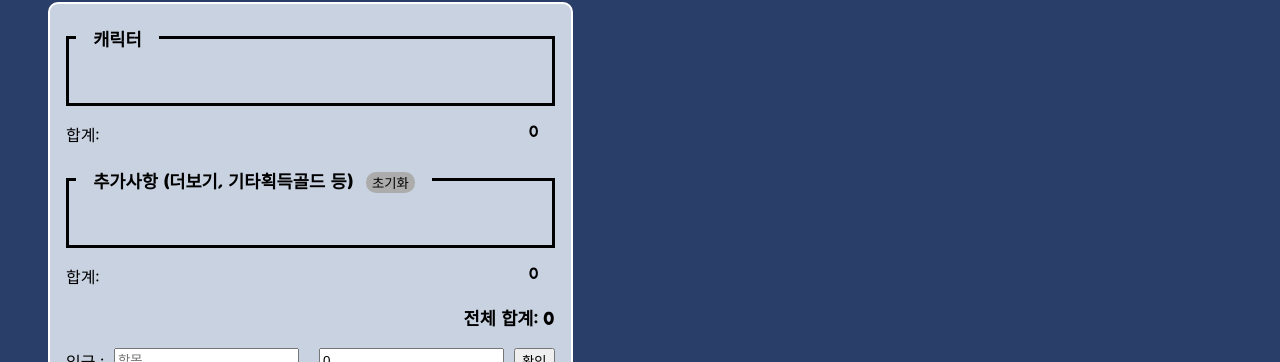
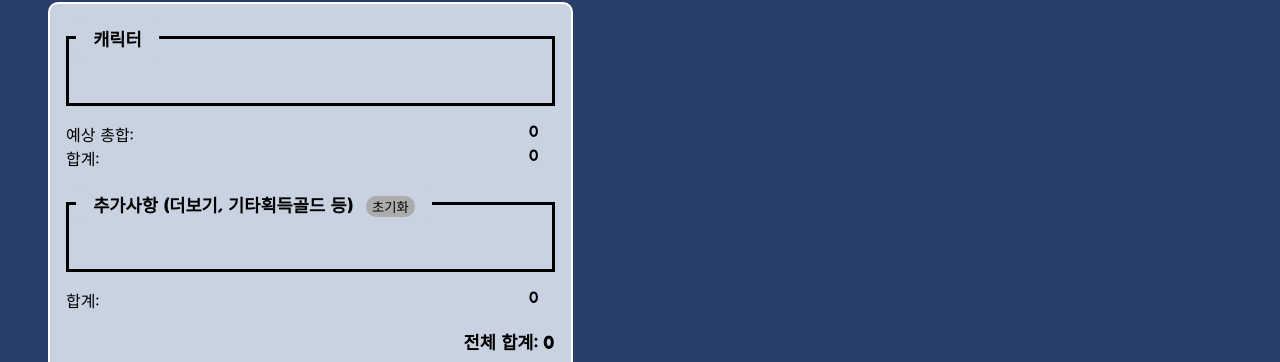
Before and after one commit to KimJaewon3/loa-homework-helper, a React (Create React App) app in the folder client/: page / in a window 1280 px wide. Shown: the part 914-1276 px from the top of the page. Built offline with nearby package versions, Linux system fonts and the light colour scheme.

Commit message:
feat: 골드현황에 전체 캐릭터 획득 골드 추가

```diff
--- a/client/src/components/accountBookList.tsx
+++ b/client/src/components/accountBookList.tsx
@@ -36,7 +36,7 @@ const AccountBookListDiv = styled.div`
       background-color: #acacac;
     }
   }
-  .account-book-list-sum {
+  .account-book-list-sum > div{
     display: flex;
     justify-content: space-between;
     margin: 0 1em 0 0;
@@ -56,6 +56,7 @@ export function accGold(bookItem: bookItem[]) {
 export default function AccountBookList({ type }: AccountBookListProps) {
   const dispatch = useAppDispatch();
   const accountBook = useAppSelector(state => state.accountBookReducer.accountBook);
+  const contents = useAppSelector(state => state.contentsReducer.contents);
 
   function deleteBookEtcItem(idx: number) {
     dispatch(deleteAccountBookList({
@@ -68,6 +69,19 @@ export default function AccountBookList({ type }: AccountBookListProps) {
     for (let i = accountBook.etc.length - 1; i >= 0; i--) {
       deleteBookEtcItem(i);
     }
+  }
+
+  function addAllCharacterGold() {
+    let sum = 0;
+    contents.map(character => {
+      if(character.abledReward) {
+        sum += character.content.reduce((acc2, content) => {
+          const key = Object.keys(content)[0];
+          return acc2 + content[key].rewardGold
+        }, 0);
+      }
+    });
+    return sum;
   }
 
   return (
@@ -97,8 +111,16 @@ export default function AccountBookList({ type }: AccountBookListProps) {
         })}
       </ul>
       <div className='account-book-list-sum'>
-        <span>합계: </span>
-        <span>{accGold(accountBook[type])}</span>
+        {type === 'character' && (
+          <div>
+            <span>예상 총합: </span>
+            <span>{addAllCharacterGold()}</span>
+          </div>
+        )}
+        <div>
+          <span>합계: </span>
+          <span>{accGold(accountBook[type])}</span>
+        </div>
       </div>
     </AccountBookListDiv>
   )
--- a/client/src/components/characters.tsx
+++ b/client/src/components/characters.tsx
@@ -138,7 +138,7 @@ type Pos = {
 
 const Characters = forwardRef<HTMLDivElement>(function Characters(props, ref) {
   const dispatch = useAppDispatch();
-  const contetnts = useAppSelector(state => state.contentsReducer.contents);
+  const contents = useAppSelector(state => state.contentsReducer.contents);
   // 6회제한
   const [isAbledInputValue, setIsAbledInputValue] = useState(true);
   // 캐릭터 추가
@@ -175,7 +175,7 @@ const Characters = forwardRef<HTMLDivElement>(function Characters(props, ref) {
       setAlerText(' * 값을 입력해주세요 * ');
       return;
     }
-    if (contetnts.findIndex(el => el.name === inpuValue.name) !== -1) {
+    if (contents.findIndex(el => el.name === inpuValue.name) !== -1) {
       setIsAbledInputValue(false);
       setAlerText(' * 이미 존재하는 캐릭터입니다 * ');
       return;
@@ -320,7 +320,7 @@ const Characters = forwardRef<HTMLDivElement>(function Characters(props, ref) {
       </div>
 
       <div className='character-container'onDragEnd={handleDragzoneDragEnd} >
-        {contetnts.map((character, characterIdx) => {
+        {contents.map((character, characterIdx) => {
           return (
             <div
               className='character-box'
```
